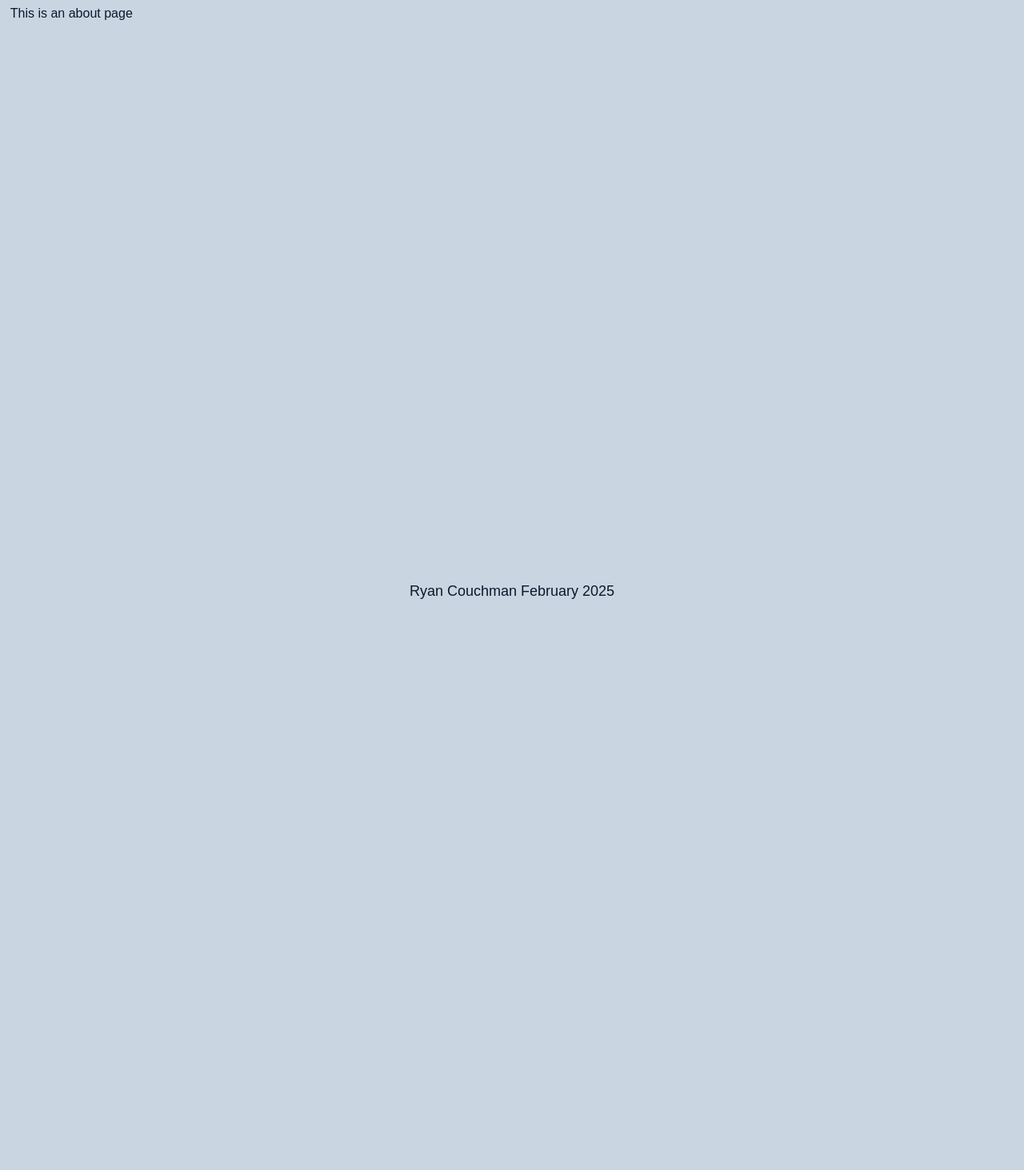
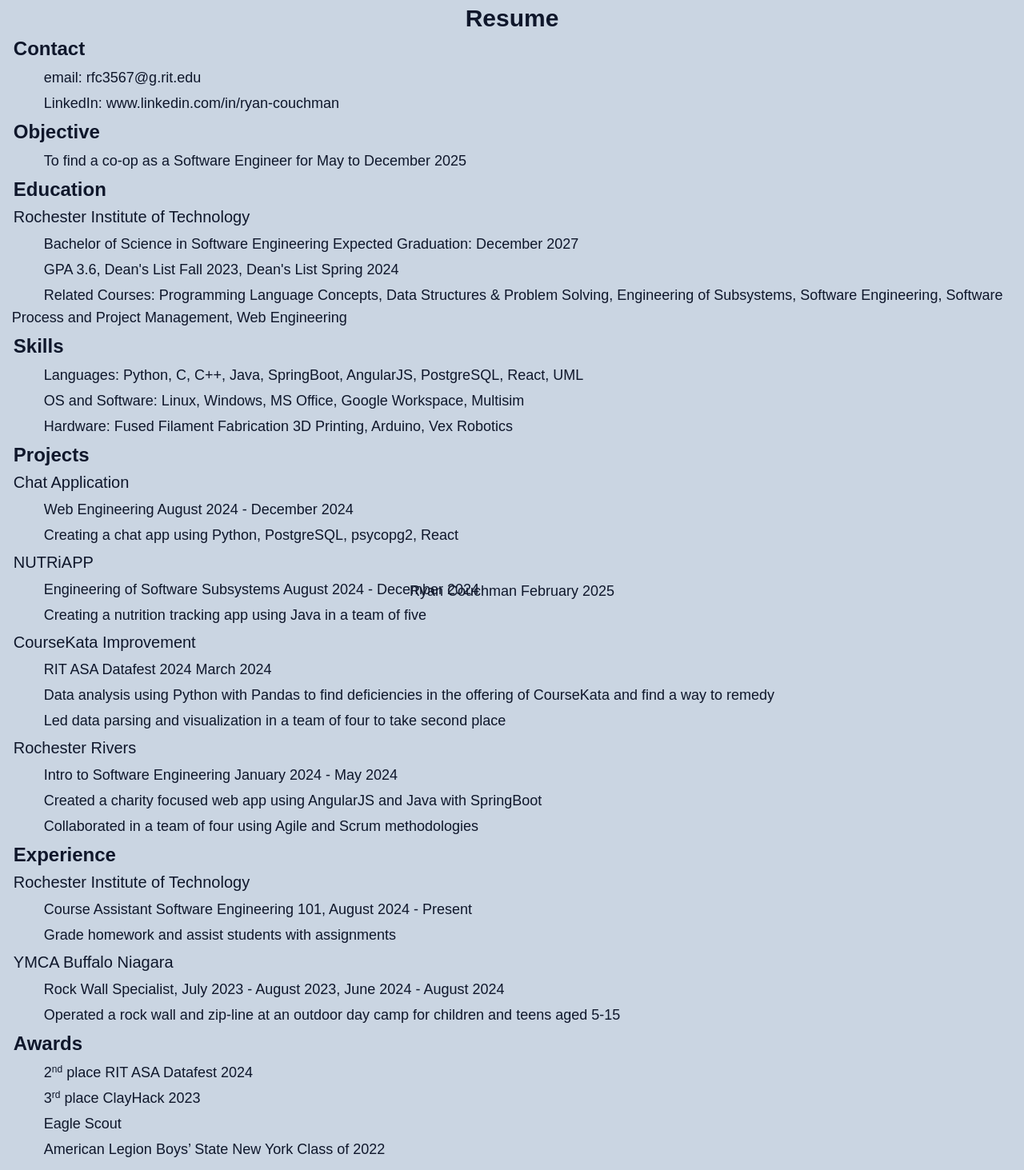
Before and after one commit to CouchCouch/couchcouch.github.io, a Vue app: page /resume in a window 1280 px wide. Shown: the part 47-1510 px from the top of the page at 80% size. Before the commit the page ends 800 px from the top, so only its background shows below. Built offline with nearby package versions, Linux system fonts and the light colour scheme.

Commit message:
finished resume thus vue conversion complete

```diff
--- a/src/assets/main.css
+++ b/src/assets/main.css
@@ -11,7 +11,7 @@
 }
 
 a {
-    @apply hover:text-orange-500;
+    @apply hover:text-orange-500 transition duration-150 ease-in-out;
 }
 
 img {
@@ -19,7 +19,7 @@
 }
 
 h2 {
-    @apply text-xl font-bold;
+    @apply text-3xl font-bold text-center;
 }
 
 h3 {
@@ -42,3 +42,23 @@
         50% { border-color: #ff6600; }
     }
 }
+
+dt {
+    @apply font-bold text-2xl m-1;
+}
+
+dd {
+    @apply text-lg p-0.5 indent-10;
+}
+
+.sublist dt{
+    @apply text-xl m-1 font-normal;
+}
+
+.sublist dd{
+    @apply text-lg p-0.5 indent-10;
+}
+
+sup {
+    @apply text-xs;
+}
--- a/src/views/HomeView.vue
+++ b/src/views/HomeView.vue
@@ -5,9 +5,7 @@
     <div class="flex">
         <h1
             class="mr-0 my-[2%] border-r-4 text-[6vw] font-bold text-orange-500 font-mono border-orange-500 animate-blink-caret"
-        >
-            >&nbsp;hello, World!
-        </h1>
+        >>&nbsp;hello, World!</h1>
     </div>
     <h3>Hello, my name is Ryan Couchman</h3>
     <p>Welcome to my personal site. I will use this as a place to feature my projects and share what I am working on with the world</p>
--- a/src/views/ResumeView.vue
+++ b/src/views/ResumeView.vue
@@ -3,5 +3,60 @@
 </script>
 
 <template>
-    <h1>This is an about page</h1>
+    <h2>Resume</h2>
+    <dl>
+        <dt>Contact</dt>
+            <dd>email: <a href="mailto:rfc3567@g.rit.edu">rfc3567@g.rit.edu</a></dd>
+            <dd>LinkedIn: <a href=" www.linkedin.com/in/ryan-couchman"> www.linkedin.com/in/ryan-couchman</a></dd>
+        <dt>Objective</dt>
+            <dd>To find a co-op as a Software Engineer for May to December 2025</dd>
+        <dt>Education</dt>
+            <dl>
+                <div class="sublist">
+                    <dt>Rochester Institute of Technology</dt>
+                    <dd>Bachelor of Science in Software Engineering Expected Graduation: December 2027</dd>
+                    <dd>GPA 3.6, Dean's List Fall 2023, Dean's List Spring 2024</dd>
+                    <dd>Related Courses: Programming Language Concepts, Data Structures & Problem Solving, Engineering of Subsystems, Software Engineering, Software Process and Project Management, Web Engineering</dd>
+                </div>
+            </dl>
+        <dt>Skills</dt>
+            <dd>Languages: Python, C, C++, Java, SpringBoot, AngularJS, PostgreSQL, React, UML</dd>
+            <dd>OS and Software: Linux, Windows, MS Office, Google Workspace, Multisim</dd>
+            <dd>Hardware: Fused Filament Fabrication 3D Printing, Arduino, Vex Robotics</dd>
+        <dt>Projects</dt>
+            <dl>
+                <div class="sublist">
+                    <dt>Chat Application</dt>
+                        <dd>Web Engineering August 2024 - December 2024</dd>
+                        <dd>Creating a chat app using Python, PostgreSQL, psycopg2, React</dd>
+                    <dt>NUTRiAPP</dt>
+                        <dd>Engineering of Software Subsystems August 2024 - December 2024</dd>
+                        <dd>Creating a nutrition tracking app using Java in a team of five</dd>
+                    <dt>CourseKata Improvement</dt>
+                        <dd>RIT ASA Datafest 2024 March 2024</dd>
+                        <dd>Data analysis using Python with Pandas to find deficiencies in the offering of CourseKata and find a way to remedy</dd>
+                    <dd>Led data parsing and visualization in a team of four to take second place</dd>
+                    <dt>Rochester Rivers</dt>
+                        <dd>Intro to Software Engineering January 2024 - May 2024</dd>
+                        <dd>Created a charity focused web app using AngularJS and Java with SpringBoot</dd>
+                        <dd>Collaborated in a team of four using Agile and Scrum methodologies</dd>
+                </div>
+            </dl>
+        <dt>Experience</dt>
+            <dl>
+                <div id="sublist" class="sublist">
+                    <dt>Rochester Institute of Technology</dt>
+                        <dd>Course Assistant Software Engineering 101, August 2024 - Present</dd>
+                        <dd>Grade homework and assist students with assignments</dd>
+                    <dt>YMCA Buffalo Niagara</dt>
+                        <dd>Rock Wall Specialist, July 2023 - August 2023, June 2024 - August 2024</dd>
+                        <dd>Operated a rock wall and zip-line at an outdoor day camp for children and teens aged 5-15</dd>
+                </div>
+            </dl>
+        <dt>Awards</dt>
+            <dd>2<sup>nd</sup> place RIT ASA Datafest 2024</dd>
+            <dd>3<sup>rd</sup> place ClayHack 2023</dd>
+            <dd>Eagle Scout</dd>
+            <dd>American Legion Boys’ State New York Class of 2022</dd>
+    </dl>
 </template>
```
